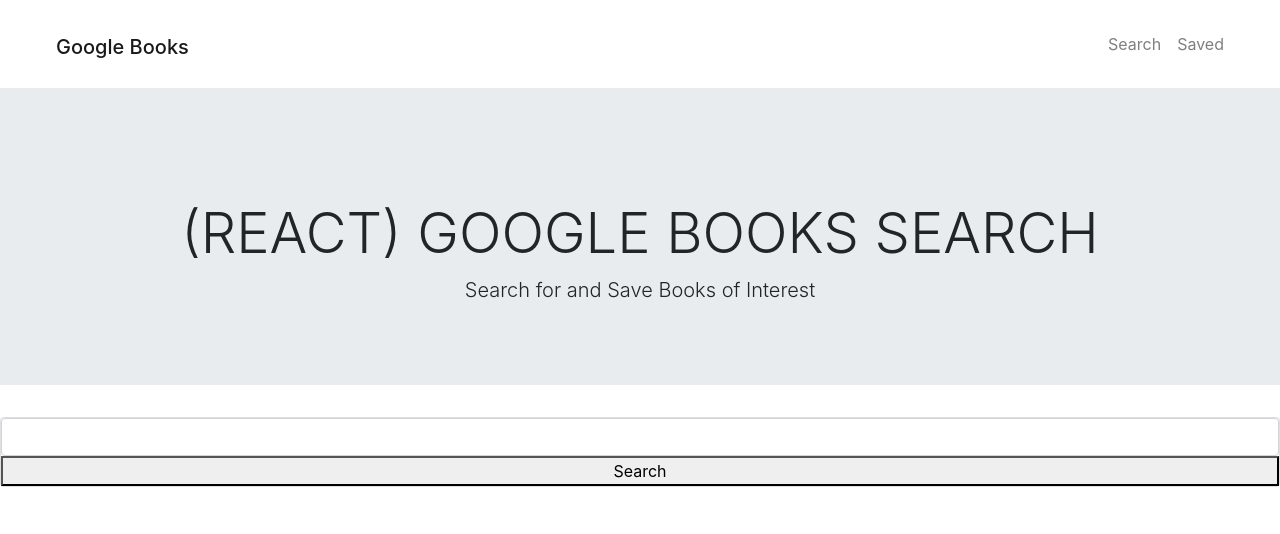
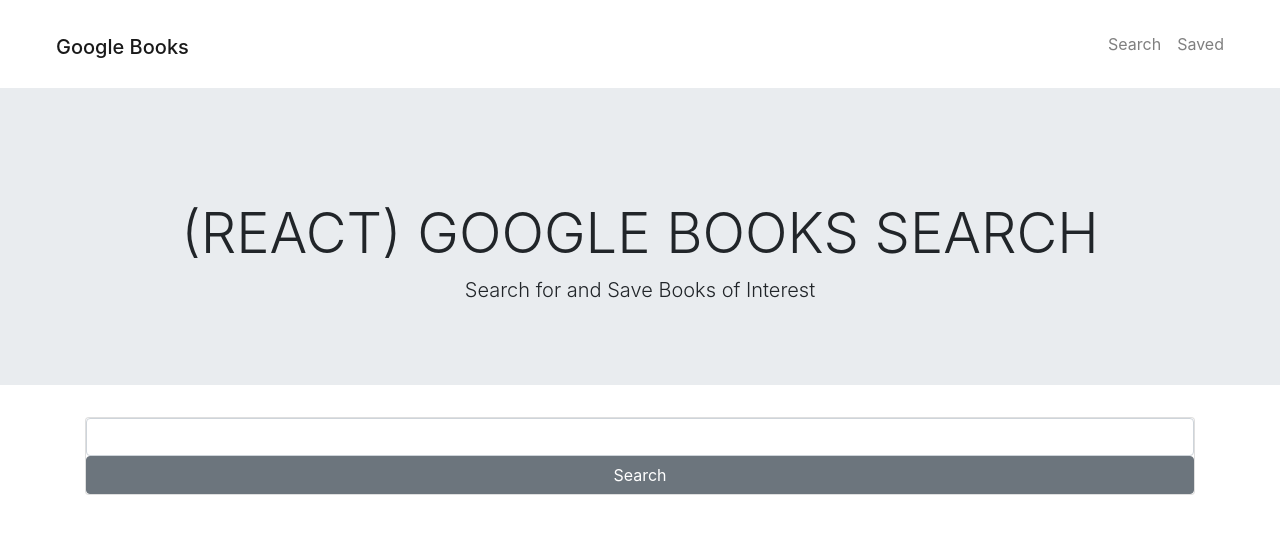
Before and after one commit to joshglugatch/google-books-search, a React (Create React App) app in the folder 07-google-book-search/client/: page / in a window 1280 px wide. Shown: the top 534 px of the page. Built offline with nearby package versions, Linux system fonts and the light colour scheme.

Commit message:
style search bar

```diff
--- a/07-google-book-search/client/src/components/SearchBar/index.js
+++ b/07-google-book-search/client/src/components/SearchBar/index.js
@@ -4,10 +4,12 @@
 
 export function SearchBar(props) {
   return (
+    <div className="container">
     <div className="card">
-      <input type="text" className="form-control" onChange={props.handleSearchChange} />
-      <button onClick={props.searchBooks}> Search </button>
+      <input type="text" className="form-control text-center" onChange={props.handleSearchChange} />
+      <button className="btn btn-secondary" onClick={props.searchBooks}> Search </button>
 
+    </div>
     </div>
   );
 }
--- a/07-google-book-search/client/src/components/SearchBar/style.css
+++ b/07-google-book-search/client/src/components/SearchBar/style.css
@@ -0,0 +1,4 @@
+.bar{
+    border-radius: 12px ;
+    margin-top: 20px;
+}
```
